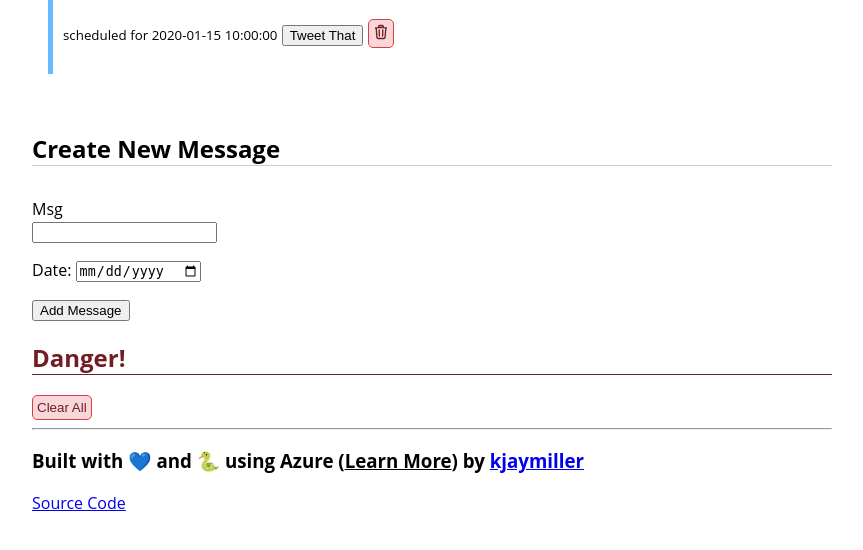
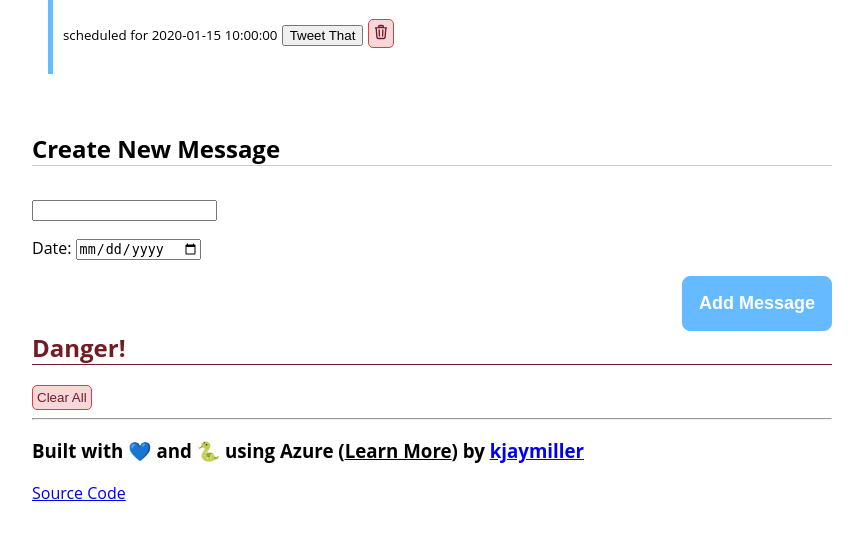
Before and after one commit to kjaymiller/31-Days-of-ND, a Flask app: template web/templates/index.html in a window 1280 px wide. Shown: the part 226-776 px from the top of the page, without its empty margins (208-1071 px from the left). Run offline with Flask 2, Linux system fonts and the light colour scheme; the template is opened without the code that fills it: most values are stand-ins (such as "Sample title", 1, 10 or a date in 2020); form fields are guessed from the names that the template uses; some libraries are stand-ins or nearby versions.

Commit message:
update message style

```diff
--- a/web/app.py
+++ b/web/app.py
@@ -2,6 +2,8 @@ from flask import (
         Flask,
         render_template,
         flash,
+        redirect,
+        url_for,
 )
 import json
 
@@ -43,7 +45,7 @@ def tweet(message_id):
     return rebuild('message.html')
 
 
-@app.route('/message', methods=["POST"])
+@app.route('/message', methods=["GET", "POST"])
 def add_message():
     #Because we are parsing the form data we do not use rebuild
     form = AddMessage()
@@ -55,9 +57,10 @@ def add_message():
                 })
         )
         flash("Message Queued", "success")
-    else:
-        for error in form.errors:
-            flash(error, "error")
+        return redirect(url_for('add_message'))
+
+    for error in form.errors:
+        flash(error, "error")
 
     msgs = messages.get_messages(queue=q.queue)
     return render_template('message.html', msgs=msgs, form=form)
--- a/web/form.py
+++ b/web/form.py
@@ -12,7 +12,7 @@ class AddMessage(FlaskForm):
             render_kw={"style": "width:100%"},
     )
     date = DateTimeLocalField(
-            "Send At",
+            "Send Automatically at",
             default=datetime.now(),
             format='%Y-%m-%dT%H:%M',
     )
--- a/web/static/style.css
+++ b/web/static/style.css
@@ -3,6 +3,7 @@ html {font-family: 'Open Sans', sans-serif;}
 .section-head{
     font-weight: bolder;
     border-bottom: 1px solid #ccc;
+    clear: both;
 }
 .message {
     /* background-color: #f1f1f1; */
@@ -13,6 +14,7 @@ html {font-family: 'Open Sans', sans-serif;}
 textarea {
     font-size: larger;
     padding: 1rem;
+    margin: 2rem 0;
 }
 .message:hover {
     background-color: #ffffff;
@@ -23,6 +25,26 @@ textarea {
     padding: 1rem;
 }
 
+
+.blue-action {
+    float: right;
+    background-color: #66baff;
+    color: #fff;
+    border: #66baff 1px solid;
+    padding: 1rem;
+    border-radius: 8px;
+    text-decoration: none;
+    font-weight: bold;
+    font-size: large;
+}
+
+.blue-action:hover {
+    background-color: #45a7f7;
+    color: #fff;
+    border: #66baff 1px solid;
+    font-weight: bolder;
+    cursor: pointer;
+}
 
 .message_form>.section-head {
     margin: 2rem 0;
@@ -52,6 +74,7 @@ button.error:hover {
     background-color: #E03D3D;
     color: #fff;
     stroke: #fff;
+    cursor: pointer;
 }
 
 .danger h2 {
--- a/web/templates/create_form.html
+++ b/web/templates/create_form.html
@@ -1,12 +1,11 @@
 <form method="POST" action="/message">
     {{ form.csrf_token }}
     <p>
-    {{ form.msg.label }}<br />
     {{ form.msg }}
     </p>
     <p>
     {{ form.date.label }}: {{ form.date }}
     </p>
 
-    <button hx-action="click"  value="Add Message" hx-post="{{url_for('add_message')}}" hx-target="#messages">Add Message</button>
+    <button class="blue-action" hx-action="click"  value="Add Message" hx-post="{{url_for('add_message')}}" hx-target="#messages">Add Message</button>
 </form>
--- a/web/templates/danger.html
+++ b/web/templates/danger.html
@@ -1,4 +1,4 @@
 <div id="danger" class="danger">
-  <h2>Danger!</h2>
+  <h2 class="section-head">Danger!</h2>
   <button class="error" hx-post="{{url_for('clear_all')}}" hx-target="#messages" hx-trigger="click">Clear All</button>
 </div>
```
